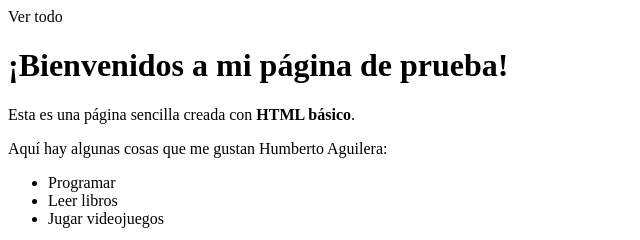
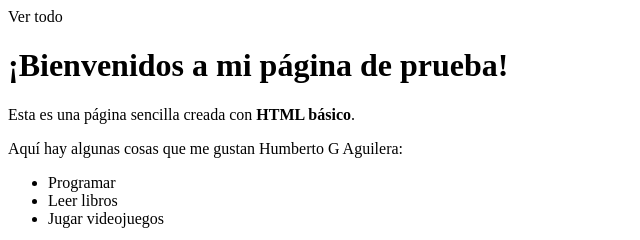
Before and after one commit to hgaguileraeia/UALSO, a plain HTML site: page index.html in a window 1280 px wide. Shown: the top 240 px of the page, 0-640 px from the left. Drawn offline with Linux system fonts and the light colour scheme.

Commit message:
Update index.html

```diff
--- a/index.html
+++ b/index.html
@@ -9,7 +9,7 @@ Ver todo
 <body>
     <h1>¡Bienvenidos a mi página de prueba!</h1>
     <p>Esta es una página sencilla creada con <b>HTML básico</b>.</p>
-    <p>Aquí hay algunas cosas que me gustan Humberto Aguilera:</p>
+    <p>Aquí hay algunas cosas que me gustan Humberto G Aguilera:</p>
     <ul>
         <li>Programar</li>
         <li>Leer libros</li>
```
